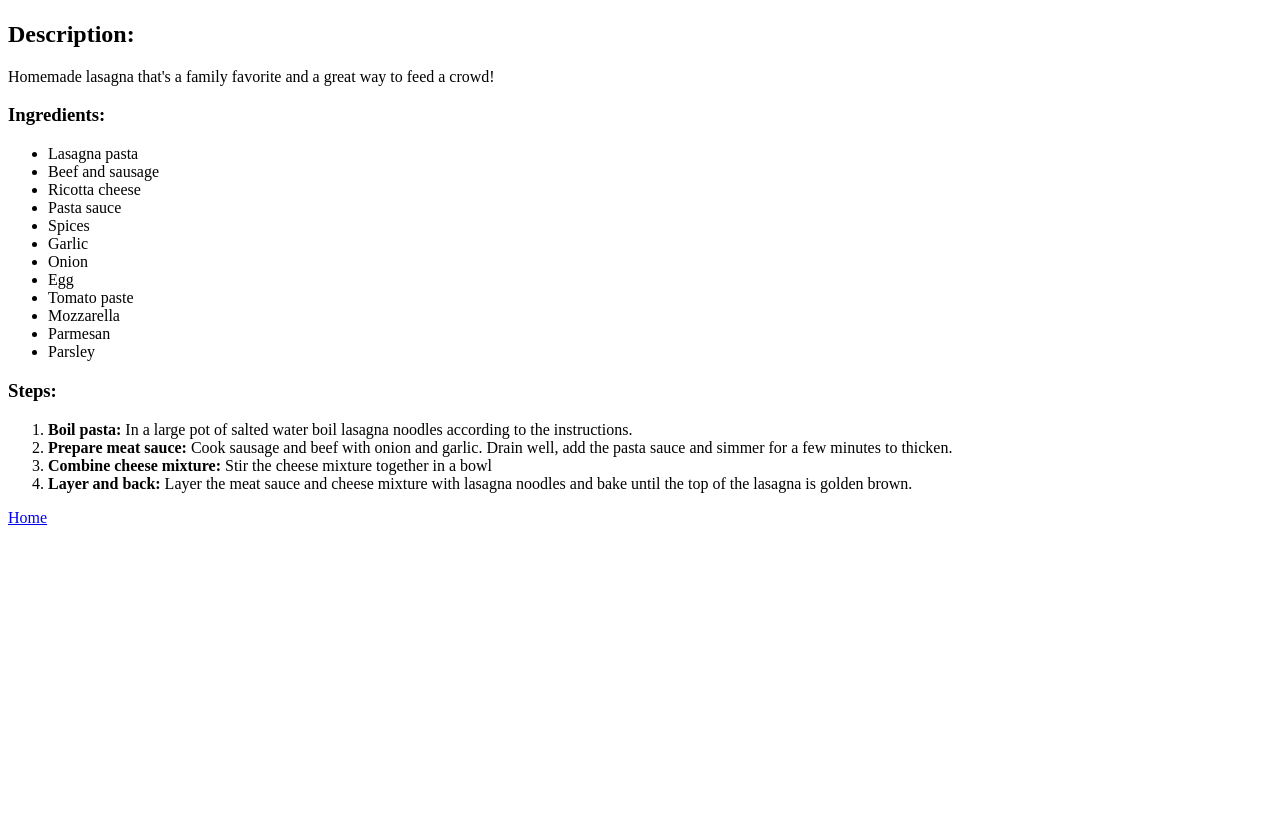
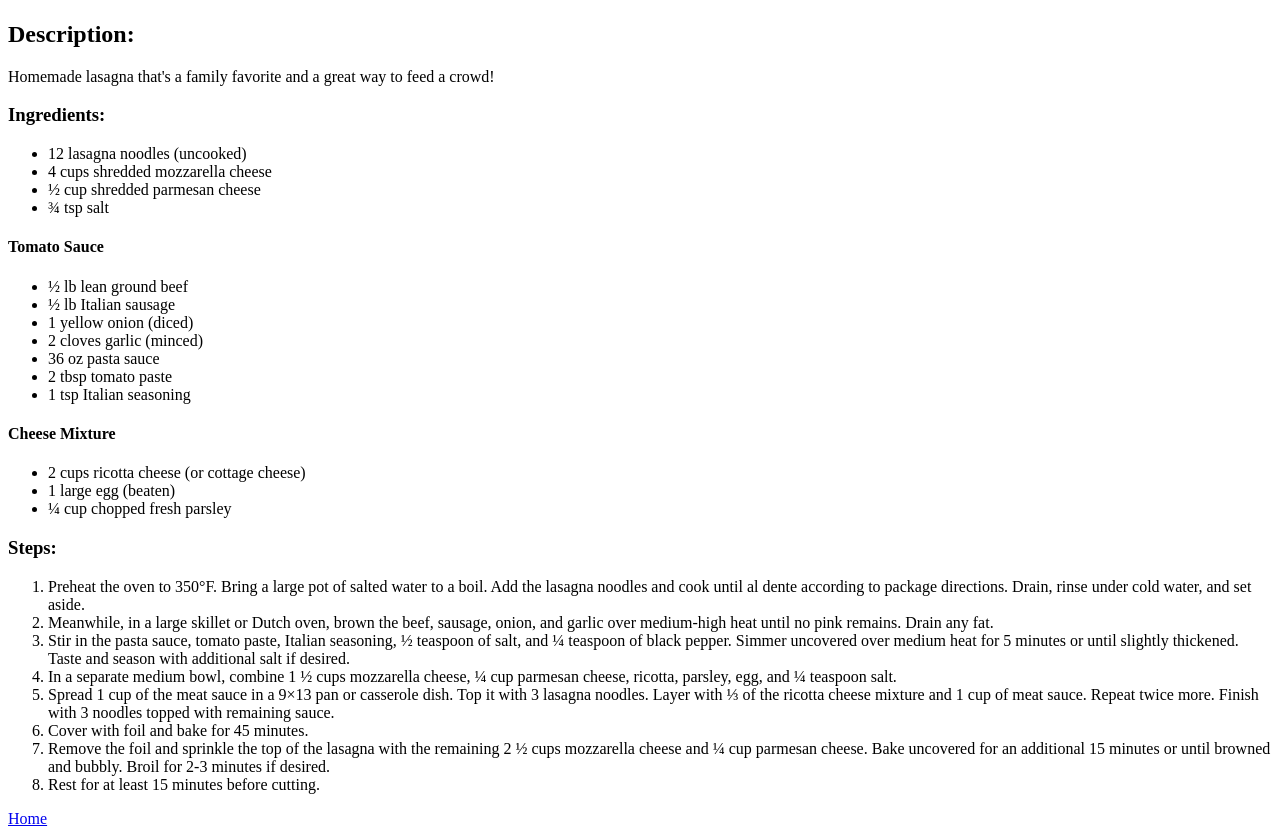
Before and after one commit to DarkBlueButterfly/odin-recipes, a plain HTML site: page recipes/lasagna.html in a window 1280 px wide. Shown: the part 99-935 px from the top of the page. Before the commit the page ends 800 px from the top, so only its background shows below. Drawn offline with Linux system fonts and the light colour scheme.

Commit message:
Add more detailed instructions to lasagna recipe
Updated the recipe with measurements and instructions rather
than an outline.

```diff
--- a/recipes/lasagna.html
+++ b/recipes/lasagna.html
@@ -2,7 +2,7 @@
 <html lang="en">
     <head>
         <meta charset="UTF-8">
-        <title>Lasagne Recipe</title>
+        <title>Lasagna Recipe</title>
     </head>
 
     <body>
@@ -12,29 +12,56 @@
         <p>Homemade lasagna that's a family favorite and a great way to feed a crowd!</p>
         <h3>Ingredients:</h3>
         <ul>
-            <li>Lasagna pasta</li>
-            <li>Beef and sausage</li>
-            <li>Ricotta cheese</li>
-            <li>Pasta sauce</li>
-            <li>Spices</li>
-            <li>Garlic</li>
-            <li>Onion</li>
-            <li>Egg</li>
-            <li>Tomato paste</li>
-            <li>Mozzarella</li>
-            <li>Parmesan</li>
-            <li>Parsley</li>
+            <li>12 lasagna noodles (uncooked)</li>
+            <li>4 cups shredded mozzarella cheese</li>
+            <li>½ cup shredded parmesan cheese</li>
+            <li>¾ tsp salt</li>
+        </ul>
+        <h4>Tomato Sauce</h4>
+        <ul>
+            <li>½ lb lean ground beef</li>
+            <li>½ lb Italian sausage</li>
+            <li>1 yellow onion (diced)</li>
+            <li>2 cloves garlic (minced)</li>
+            <li>36 oz pasta sauce</li>
+            <li>2 tbsp tomato paste</li>
+            <li>1 tsp Italian seasoning</li>
+        </ul>
+        <h4>Cheese Mixture</h4>
+        <ul>
+            <li>2 cups ricotta cheese (or cottage cheese)</li>
+            <li>1 large egg (beaten)</li>
+            <li>¼ cup chopped fresh parsley</li>
         </ul>
         <h3>Steps:</h3>
         <ol>
-            <li><strong>Boil pasta:</strong> In a large pot of salted water boil lasagna noodles according to the instructions.</li>
-            <li><strong>Prepare meat sauce:</strong> Cook sausage and beef with onion and garlic. Drain well, add the pasta sauce
-                and simmer for a few minutes to thicken.
-            </li>
-            <li><strong>Combine cheese mixture:</strong> Stir the cheese mixture together in a bowl</li>
-            <li><strong>Layer and back:</strong> Layer the meat sauce and cheese mixture with lasagna noodles and bake until the
-                top of the lasagna is golden brown.
-            </li>
+            <li>Preheat the oven to 350°F. Bring a large pot of salted
+                water to a boil. Add the lasagna noodles and cook until
+                al dente according to package directions. Drain, rinse
+                under cold water, and set aside.</li>
+            <li>Meanwhile, in a large skillet or Dutch oven, brown the
+                beef, sausage, onion, and garlic over medium-high heat
+                until no pink remains. Drain any fat.</li>
+            <li>Stir in the pasta sauce, tomato paste, Italian
+                seasoning, ½ teaspoon of salt, and ¼ teaspoon of black
+                pepper. Simmer uncovered over medium heat for 5 minutes
+                or until slightly thickened. Taste and season with
+                additional salt if desired.</li>
+            <li>In a separate medium bowl, combine 1 ½ cups mozzarella
+                cheese, ¼ cup parmesan cheese, ricotta, parsley, egg,
+                and ¼ teaspoon salt.</li>
+            <li>Spread 1 cup of the meat sauce in a 9×13 pan or
+                casserole dish. Top it with 3 lasagna noodles. Layer
+                with ⅓ of the ricotta cheese mixture and 1 cup of meat
+                sauce. Repeat twice more. Finish with 3 noodles topped
+                with remaining sauce.</li>
+            <li>Cover with foil and bake for 45 minutes.</li>
+            <li>Remove the foil and sprinkle the top of the lasagna
+                with the remaining 2 ½ cups mozzarella cheese and ¼ cup
+                parmesan cheese. Bake uncovered for an additional 15
+                minutes or until browned and bubbly. Broil for 2-3
+                minutes if desired.</li>
+            <li>Rest for at least 15 minutes before cutting.</li>
         </ol>
         <a href="../index.html">Home</a>
     </body>
```
